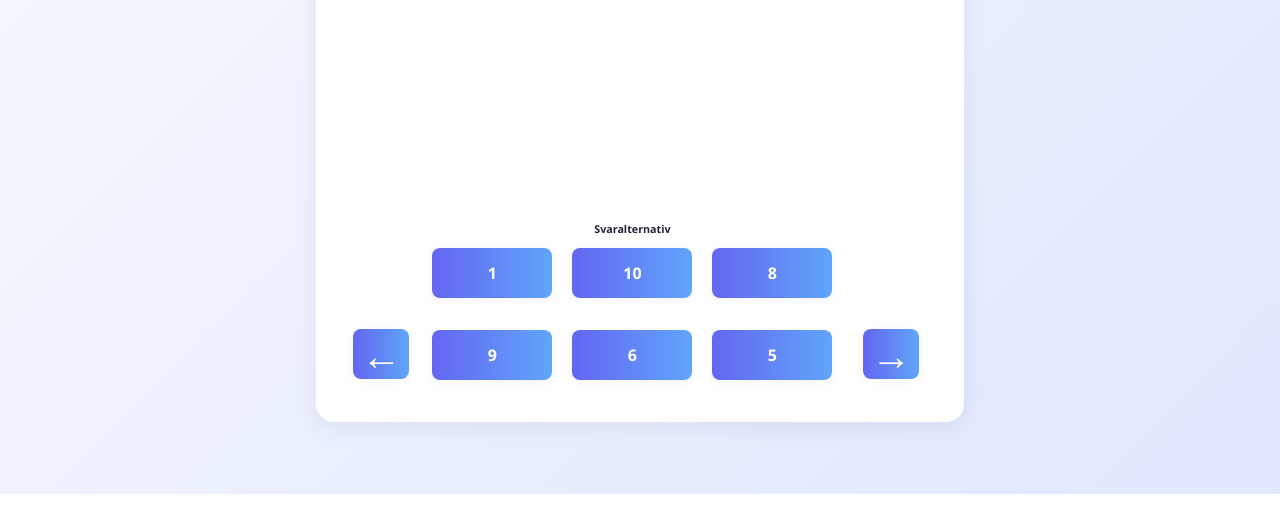
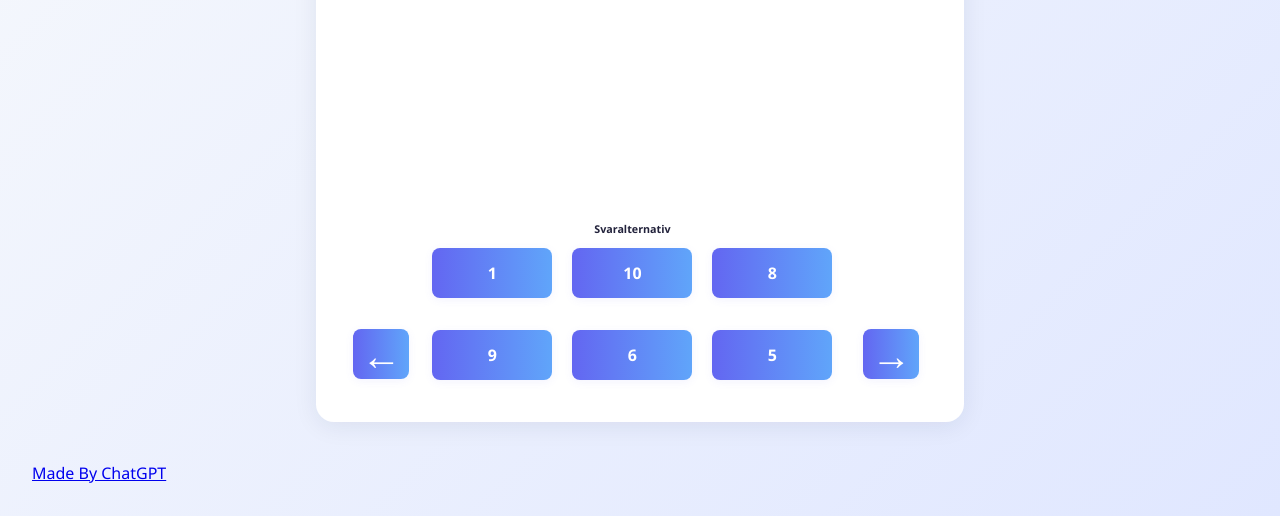
Before and after one commit to MichalK-KP/BarneApp, a plain HTML site: page index.html in a window 1280 px wide. Shown: the part 428-944 px from the top of the page. Before the commit the page ends 922 px from the top, so only its background shows below. Drawn offline with Linux system fonts and the light colour scheme.

Commit message:
important

```diff
--- a/index.html
+++ b/index.html
@@ -53,5 +53,6 @@
     </div>
     <audio id="riktigLyd" src="lyd/riktig.mp3"></audio>
     <audio id="feilLyd" src="lyd/feil.mp3"></audio>
+    <a href="https://chatgpt.com/">Made By ChatGPT</a>
 </body>
 </html>
```
